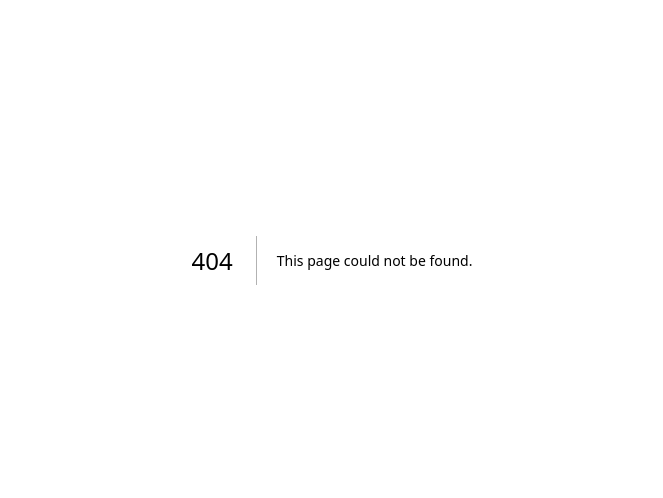
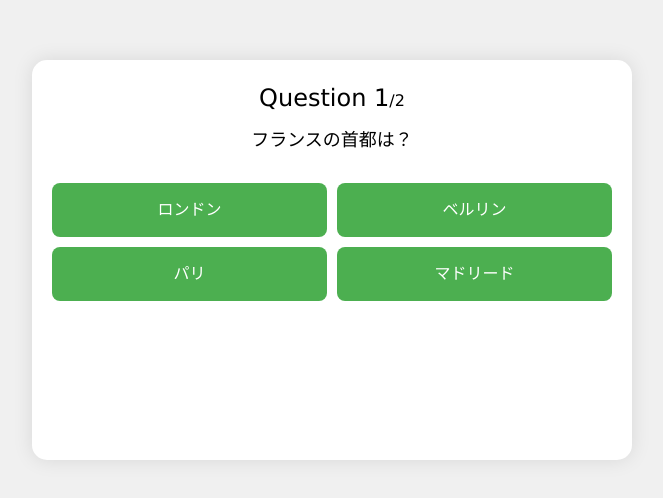
Before and after one commit to kmishima16/next-blog-portfolio, a Next.js app: page /lesson5 in a window 1280 px wide. Before the commit this address had no page. Shown: the part 140-638 px from the top of the page, without its empty margins (308-971 px from the left). Built offline with nearby package versions, Linux system fonts and the light colour scheme.

Commit message:
add: lesson5のクイズ画面と解答ナビゲーション、解答結果画面を追加

```diff
--- /dev/null
+++ b/app/lesson5/QuizContext.tsx
@@ -0,0 +1,78 @@
+"use client";
+
+import { useState } from "react";
+import { questions } from "./questions";
+
+export type UserAnswer = {
+	questionIndex: number;
+	selectedAnswer: string;
+	isCorrect: boolean;
+	correctAnswer: string;
+	explanation: string;
+};
+
+// クイズの状態管理を行うカスタムフック
+export const useQuiz = () => {
+	// 基本状態
+	const [currentQuestion, setCurrentQuestion] = useState(0);
+	const [score, setScore] = useState(0);
+	const [userAnswers, setUserAnswers] = useState<UserAnswer[]>([]);
+
+	// 計算されたプロパティ
+	const totalQuestions = questions.length;
+	const isCompleted = currentQuestion >= totalQuestions;
+	const currentQuestionData = questions[currentQuestion] || questions[0];
+
+	// 問題に回答する処理
+	const answerQuestion = (selectedOption: {
+		answerText: string;
+		isCorrect: boolean;
+	}) => {
+		// 正解を見つける
+		const correctAnswer =
+			questions[currentQuestion].answerOptions.find(
+				(option) => option.isCorrect,
+			)?.answerText || "";
+
+		// ユーザーの回答を記録
+		const userAnswer: UserAnswer = {
+			questionIndex: currentQuestion,
+			selectedAnswer: selectedOption.answerText,
+			isCorrect: selectedOption.isCorrect,
+			correctAnswer,
+			explanation: questions[currentQuestion].explanation,
+		};
+
+		// 回答を保存
+		setUserAnswers((prev) => [...prev, userAnswer]);
+
+		// 正解なら得点を増やす
+		if (selectedOption.isCorrect) {
+			setScore((prev) => prev + 1);
+		}
+
+		// 次の問題へ進む
+		setCurrentQuestion((prev) => prev + 1);
+	};
+
+	// クイズをリセットする処理
+	const resetQuiz = () => {
+		setCurrentQuestion(0);
+		setScore(0);
+		setUserAnswers([]);
+	};
+
+	return {
+		// 状態
+		currentQuestion,
+		score,
+		userAnswers,
+		isCompleted,
+		// 計算されたプロパティ
+		totalQuestions,
+		currentQuestionData,
+		// アクション関数
+		answerQuestion,
+		resetQuiz,
+	};
+};
--- /dev/null
+++ b/app/lesson5/page.module.css
@@ -0,0 +1,197 @@
+/* Quiz App Styles */
+.app {
+	background-color: #ffffff;
+	width: 90%;
+	max-width: 600px; /* PCでの最大幅を指定 */
+	border-radius: 15px;
+	padding: 20px;
+	box-shadow: 0px 0px 20px rgba(0, 0, 0, 0.1);
+	display: flex;
+	flex-direction: column;
+	align-items: center;
+	margin: 0 auto;
+	min-height: 400px;
+}
+
+.container {
+	background-color: #f0f0f0;
+	display: flex;
+	justify-content: center;
+	align-items: center;
+	min-height: 100vh;
+	font-family: "Verdana", sans-serif;
+	-webkit-font-smoothing: antialiased;
+	-moz-osx-font-smoothing: grayscale;
+}
+
+.scoreSection {
+	margin-top: 20px;
+	font-size: 20px;
+	text-align: center;
+}
+
+/* QUESTION SECTION */
+.questionSection {
+	text-align: center;
+	width: 100%;
+	margin-bottom: 20px;
+}
+
+.questionCount {
+	margin-bottom: 10px;
+}
+
+.questionCount span {
+	font-size: 24px;
+}
+
+.questionText {
+	font-size: 18px;
+	margin-bottom: 10px;
+}
+
+/* ANSWER SECTION */
+.answerSection {
+	width: 100%;
+	display: grid;
+	grid-template-columns: 1fr; /* スマホでは1列に */
+	gap: 10px;
+}
+
+/* 画面幅が600px以上の場合に2列にする */
+@media (min-width: 600px) {
+	.answerSection {
+		grid-template-columns: repeat(2, 1fr);
+	}
+}
+
+.answerButton {
+	font-size: 16px;
+	color: #ffffff;
+	background-color: #4caf50;
+	border: none;
+	border-radius: 8px;
+	padding: 15px 20px;
+	cursor: pointer;
+	transition: background-color 0.3s ease;
+	width: 100%;
+}
+
+.answerButton:hover {
+	background-color: #45a049;
+}
+
+.answerButton:active {
+	background-color: #3e8e41;
+}
+
+.correct {
+	background-color: #66bb6a;
+}
+
+.incorrect {
+	background-color: #ef5350;
+}
+
+/* QuizResult Component Styles */
+.scoreOverview {
+	margin: 20px 0;
+	font-size: 18px;
+	font-weight: bold;
+	color: #333;
+}
+
+.resultDetails {
+	width: 100%;
+	margin: 20px 0;
+}
+
+.resultDetails h3 {
+	text-align: center;
+	margin-bottom: 20px;
+	color: #333;
+}
+
+.resultItem {
+	border: 2px solid #ddd;
+	border-radius: 10px;
+	padding: 15px;
+	margin-bottom: 15px;
+	background-color: #f9f9f9;
+}
+
+.resultItem.correct {
+	border-color: #4caf50;
+	background-color: #e8f5e8;
+}
+
+.resultItem.incorrect {
+	border-color: #f44336;
+	background-color: #ffebee;
+}
+
+.resultHeader {
+	display: flex;
+	justify-content: space-between;
+	align-items: center;
+	margin-bottom: 10px;
+}
+
+.questionNumber {
+	font-weight: bold;
+	font-size: 16px;
+}
+
+.resultBadge {
+	padding: 4px 12px;
+	border-radius: 15px;
+	font-size: 12px;
+	font-weight: bold;
+	text-transform: uppercase;
+}
+
+.correctBadge {
+	background-color: #4caf50;
+	color: white;
+}
+
+.incorrectBadge {
+	background-color: #f44336;
+	color: white;
+}
+
+.answerComparison {
+	margin: 10px 0;
+}
+
+.answerComparison p {
+	margin: 5px 0;
+}
+
+.correctText {
+	color: #4caf50;
+	font-weight: bold;
+}
+
+.incorrectText {
+	color: #f44336;
+	font-weight: bold;
+}
+
+.explanation {
+	margin-top: 15px;
+	padding: 10px;
+	background-color: #f0f4f8;
+	border-left: 4px solid #2196f3;
+	border-radius: 5px;
+}
+
+.explanation p {
+	margin: 0;
+	line-height: 1.5;
+}
+
+.actionButtons {
+	text-align: center;
+	margin-top: 20px;
+}
--- /dev/null
+++ b/app/lesson5/page.tsx
@@ -0,0 +1,137 @@
+"use client";
+
+import { useQuiz } from "./QuizContext";
+import styles from "./page.module.css";
+
+const QuizPage = () => {
+	// カスタムフックからクイズの状態と関数を取得
+	const {
+		currentQuestion,
+		score,
+		userAnswers,
+		isCompleted,
+		totalQuestions,
+		currentQuestionData,
+		answerQuestion,
+		resetQuiz,
+	} = useQuiz();
+
+	// クイズが完了した場合の結果画面
+	if (isCompleted) {
+		const percentage = Math.round((score / totalQuestions) * 100);
+
+		return (
+			<div className={styles.container}>
+				<div className={styles.app}>
+					<div className={styles.scoreSection}>
+						<h2>クイズ結果</h2>
+						<div className={styles.scoreOverview}>
+							<p>
+								スコア: {score} / {totalQuestions} ({percentage}%)
+							</p>
+						</div>
+					</div>
+
+					<div className={styles.resultDetails}>
+						<h3>詳細結果</h3>
+						{userAnswers.map((userAnswer) => (
+							<div
+								key={`question-${userAnswer.questionIndex}`}
+								className={`${styles.resultItem} ${
+									userAnswer.isCorrect ? styles.correct : styles.incorrect
+								}`}
+							>
+								<div className={styles.resultHeader}>
+									<span className={styles.questionNumber}>
+										問題 {userAnswer.questionIndex + 1}
+									</span>
+									<span
+										className={`${styles.resultBadge} ${
+											userAnswer.isCorrect
+												? styles.correctBadge
+												: styles.incorrectBadge
+										}`}
+									>
+										{userAnswer.isCorrect ? "正解" : "不正解"}
+									</span>
+								</div>
+
+								<div className={styles.answerComparison}>
+									<p>
+										<strong>あなたの回答:</strong>
+										<span
+											className={
+												userAnswer.isCorrect
+													? styles.correctText
+													: styles.incorrectText
+											}
+										>
+											{userAnswer.selectedAnswer}
+										</span>
+									</p>
+									{!userAnswer.isCorrect && (
+										<p>
+											<strong>正解:</strong>
+											<span className={styles.correctText}>
+												{userAnswer.correctAnswer}
+											</span>
+										</p>
+									)}
+								</div>
+
+								{userAnswer.explanation && (
+									<div className={styles.explanation}>
+										<p>
+											<strong>解説:</strong> {userAnswer.explanation}
+										</p>
+									</div>
+								)}
+							</div>
+						))}
+					</div>
+
+					<div className={styles.actionButtons}>
+						<button
+							type="button"
+							className={styles.answerButton}
+							onClick={resetQuiz}
+						>
+							もう一度挑戦する
+						</button>
+					</div>
+				</div>
+			</div>
+		);
+	}
+
+	return (
+		<div className={styles.container}>
+			<div className={styles.app}>
+				<div className={styles.questionSection}>
+					<div className={styles.questionCount}>
+						<span>Question {currentQuestion + 1}</span>/{totalQuestions}
+					</div>
+					<div className={styles.questionText}>
+						{currentQuestionData.questionText}
+					</div>
+				</div>
+				<div className={styles.answerSection}>
+					{currentQuestionData.answerOptions.map((answerOption) => {
+						return (
+							<button
+								key={`q${currentQuestion}-${answerOption.answerText}`}
+								type="button"
+								className={styles.answerButton}
+								onClick={() => answerQuestion(answerOption)}
+							>
+								{answerOption.answerText}
+							</button>
+						);
+					})}
+				</div>
+			</div>
+		</div>
+	);
+};
+
+export default QuizPage;
--- /dev/null
+++ b/app/lesson5/questions.ts
@@ -0,0 +1,24 @@
+export const questions = [
+	{
+		questionText: "フランスの首都は？",
+		answerOptions: [
+			{ answerText: "ロンドン", isCorrect: false },
+			{ answerText: "ベルリン", isCorrect: false },
+			{ answerText: "パリ", isCorrect: true },
+			{ answerText: "マドリード", isCorrect: false },
+		],
+		explanation:
+			"フランスの首都はパリです。パリはセーヌ川沿いに位置する歴史的な都市で、エッフェル塔やルーブル美術館で有名です。",
+	},
+	{
+		questionText: "スペインの首都は？",
+		answerOptions: [
+			{ answerText: "バルセロナ", isCorrect: false },
+			{ answerText: "マドリード", isCorrect: true },
+			{ answerText: "リスボン", isCorrect: false },
+			{ answerText: "ローマ", isCorrect: false },
+		],
+		explanation:
+			"スペインの首都はマドリードです。マドリードはスペインの中央部に位置し、政治・経済・文化の中心地です。",
+	},
+];
```
